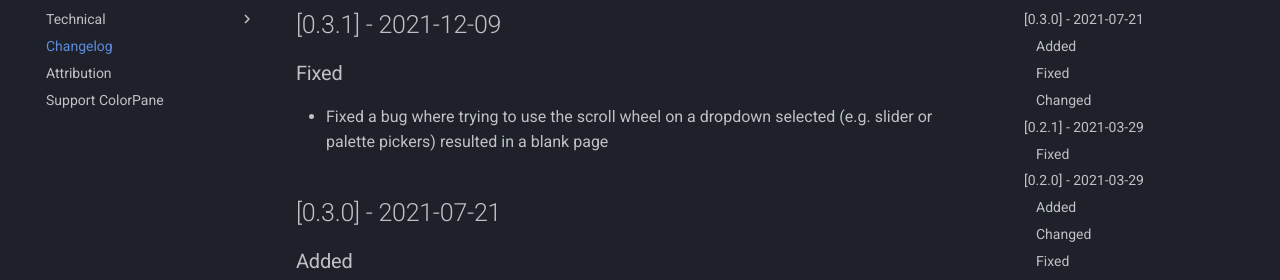
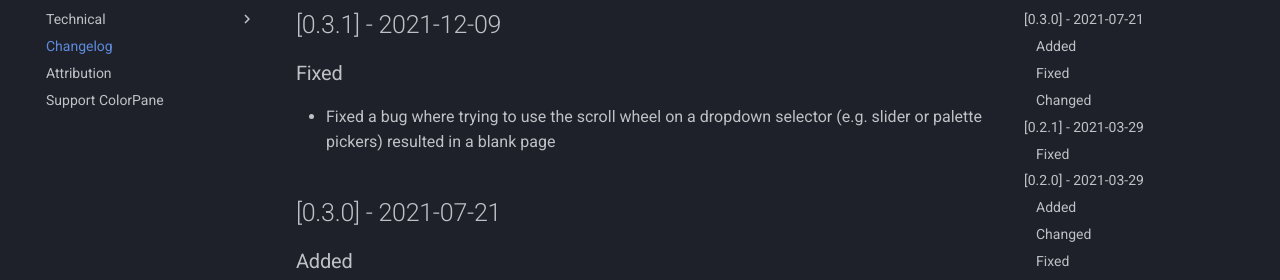
Before and after one commit to Blupo/ColorPane, an MkDocs documentation site: the page built from docs/changelog.md, in a window 1280 px wide and 900 px high. Shown: the part 173-453 px from the top of the window. Built offline with MkDocs 1.6.1 and Material for MkDocs 9.7.7, drawn with Linux system fonts in a browser that asks for light colours; comment, search, counter and statistics services are not loaded.

Commit message:
Changelog typo

```diff
--- a/docs/changelog.md
+++ b/docs/changelog.md
@@ -1,7 +1,7 @@
 ## [0.3.1] - 2021-12-09
 
 ### Fixed
-- Fixed a bug where trying to use the scroll wheel on a dropdown selected (e.g. slider or palette pickers) resulted in a blank page
+- Fixed a bug where trying to use the scroll wheel on a dropdown selector (e.g. slider or palette pickers) resulted in a blank page
 
 ## [0.3.0] - 2021-07-21
 
```
Also changed, not shown: 1 other file.
